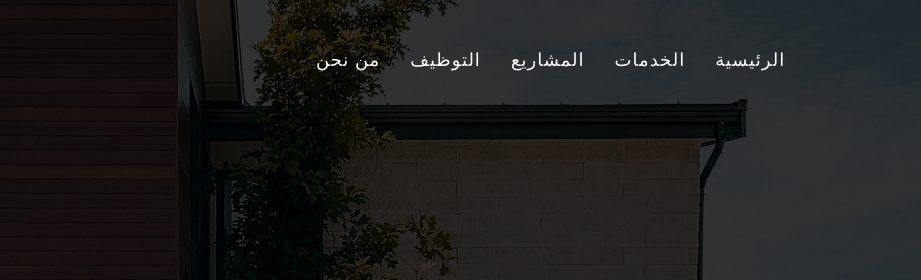
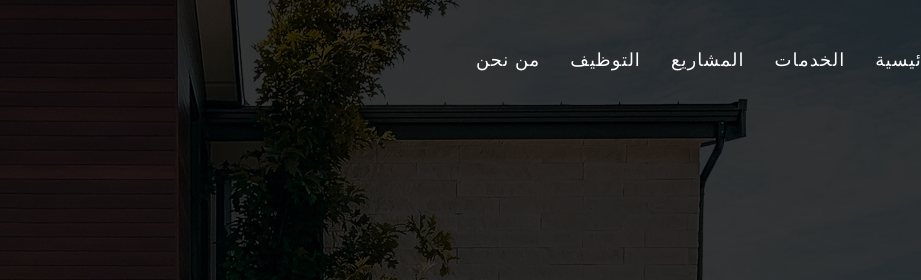
Before and after one commit to abdllah07/sdoNajd, a plain HTML site: page index.html in a window 1280 px wide. Shown: the top 280 px of the page, 359-1280 px from the left. Drawn offline with Linux system fonts and the light colour scheme; some packages are replaced by stand-ins of ours; a web font is replaced by a local one.

Commit message:
first commit3

```diff
--- a/css/responsive.css
+++ b/css/responsive.css
@@ -586,6 +586,6 @@
   }
   @media (min-width: 1200px) {
     .container {
-    width: 1070px;
+    width: 1300px;
     }
 }
```
